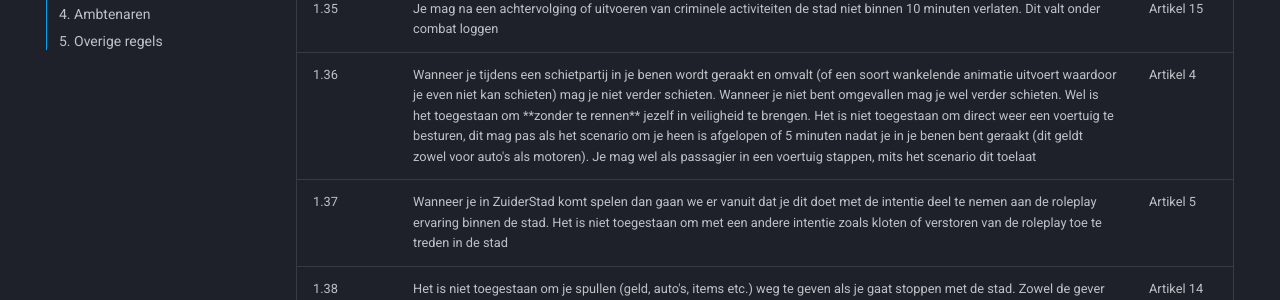
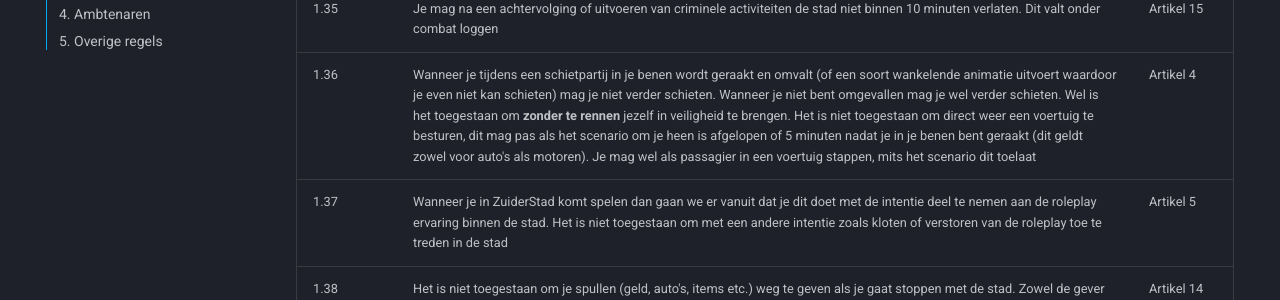
Before and after one commit to ZuiderStad-RP/regels, an MkDocs documentation site: the page built from docs/roleplay.md, in a window 1280 px wide and 900 px high, scrolled down 2105 px. Shown: the part 193-493 px from the top of the window. Built offline with MkDocs 1.6.1 and Material for MkDocs 9.7.7, drawn with Linux system fonts in a browser that asks for light colours.

```diff
--- a/docs/roleplay.md
+++ b/docs/roleplay.md
@@ -39,7 +39,7 @@
  <tr><td>1.33</td><td>Het stelen van overheidsvoertuigen (politie, kmar, handhaving, ambulance, anwb en taxi) is verboden</td><td>Artikel 26</td></tr>
  <tr><td>1.34</td><td>Het stelen van normale voertuigen zonder enige vorm van RP is verboden. Een auto die open staat zonder dat de motor draait kun je niet zomaar gebruiken aangezien je de sleutels niet hebt</td><td>Artikel 4</td></tr>
  <tr><td>1.35</td><td>Je mag na een achtervolging of uitvoeren van criminele activiteiten de stad niet binnen 10 minuten verlaten. Dit valt onder combat loggen</td><td>Artikel 15</td></tr>
- <tr><td>1.36</td><td>Wanneer je tijdens een schietpartij in je benen wordt geraakt en omvalt (of een soort wankelende animatie uitvoert waardoor je even niet kan schieten) mag je niet verder schieten. Wanneer je niet bent omgevallen mag je wel verder schieten. Wel is het toegestaan om **zonder te rennen** jezelf in veiligheid te brengen. Het is niet toegestaan om direct weer een voertuig te besturen, dit mag pas als het scenario om je heen is afgelopen of 5 minuten nadat je in je benen bent geraakt (dit geldt zowel voor auto's als motoren). Je mag wel als passagier in een voertuig stappen, mits het scenario dit toelaat</td><td>Artikel 4</td></tr>
+ <tr><td>1.36</td><td>Wanneer je tijdens een schietpartij in je benen wordt geraakt en omvalt (of een soort wankelende animatie uitvoert waardoor je even niet kan schieten) mag je niet verder schieten. Wanneer je niet bent omgevallen mag je wel verder schieten. Wel is het toegestaan om <b>zonder te rennen</b> jezelf in veiligheid te brengen. Het is niet toegestaan om direct weer een voertuig te besturen, dit mag pas als het scenario om je heen is afgelopen of 5 minuten nadat je in je benen bent geraakt (dit geldt zowel voor auto's als motoren). Je mag wel als passagier in een voertuig stappen, mits het scenario dit toelaat</td><td>Artikel 4</td></tr>
  <tr><td>1.37</td><td>Wanneer je in ZuiderStad komt spelen dan gaan we er vanuit dat je dit doet met de intentie deel te nemen aan de roleplay ervaring binnen de stad. Het is niet toegestaan om met een andere intentie zoals kloten of verstoren van de roleplay toe te treden in de stad</td><td>Artikel 5</td></tr>
  <tr><td>1.38</td><td>Het is niet toegestaan om je spullen (geld, auto's, items etc.) weg te geven als je gaat stoppen met de stad. Zowel de gever als de ontvanger zullen hiervoor worden bestraft</td><td>Artikel 14</td></tr>
  <tr><td>1.39</td><td>Het vertonen van toxic gedrag in dusdanige mate waarin je de roleplay van anderen consequent verstoord is niet toegestaan</td><td>Artikel 34</td></tr>
```
